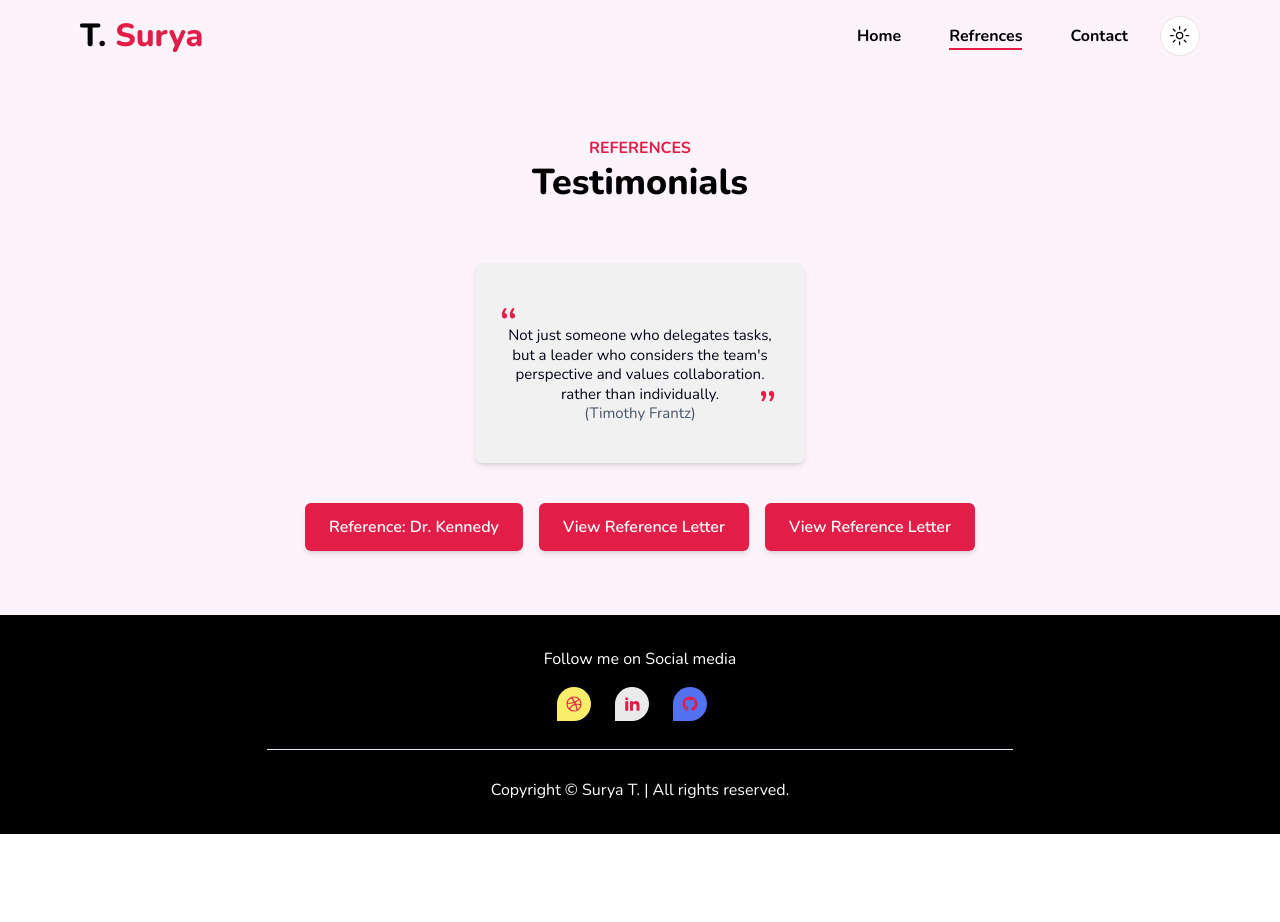
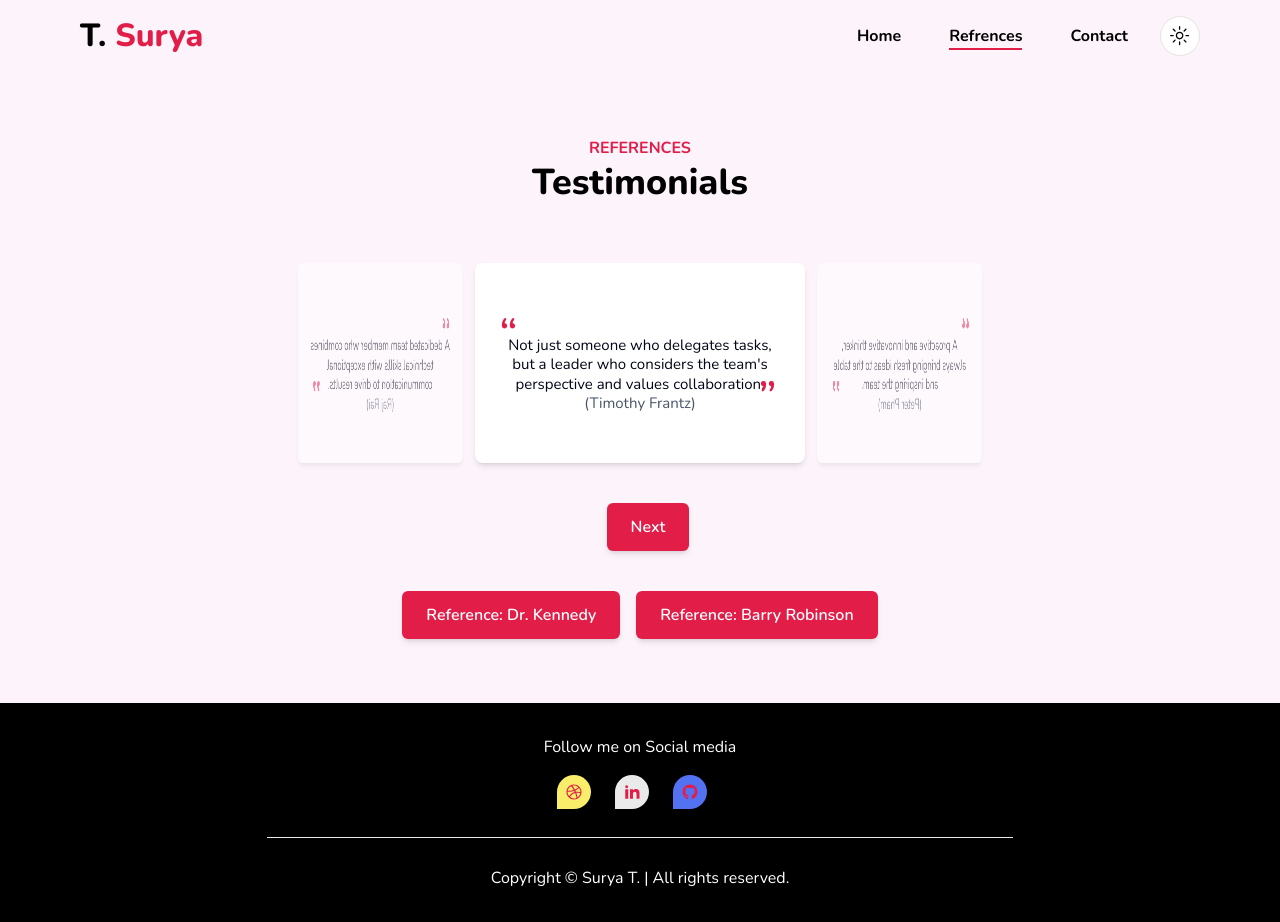
Before and after one commit to suryatimsina07/myportfolio, a Next.js app: page /portfolio in a window 1280 px wide. Before the commit the page ends 834 px from the top, so only its background shows below. Built offline with nearby package versions, Linux system fonts and the light colour scheme.

Commit message:
references and test

```diff
--- a/app/portfolio/page.jsx
+++ b/app/portfolio/page.jsx
@@ -1,9 +1,36 @@
 "use client";
-import { WORKDATA } from "@/public/data";
-import PortfolioCard from "@/components/ui/PortfolioCard";
-import { Tabs, TabsContent, TabsList, TabsTrigger } from '@/components/ui/tabs';
+import React, { useState } from "react";
 
 const page = () => {
+  const [activeIndex, setActiveIndex] = useState(0);
+
+  // Testimonials data
+  const testimonials = [
+    {
+      text: "Not just someone who delegates tasks, but a leader who considers the team's perspective and values collaboration.",
+      author: "Timothy Frantz",
+    },
+    {
+      text: "A proactive and innovative thinker, always bringing fresh ideas to the table and inspiring the team.",
+      author: "Peter Pham",
+    },
+    {
+      text: "A dedicated team member who combines technical skills with exceptional communication to drive results.",
+      author: "Raj Rai",
+    },
+  ];
+
+  // Function to handle index change
+  const handleRotate = (direction) => {
+    if (direction === "next") {
+      setActiveIndex((prevIndex) => (prevIndex + 1) % testimonials.length);
+    } else {
+      setActiveIndex((prevIndex) =>
+        prevIndex === 0 ? testimonials.length - 1 : prevIndex - 1
+      );
+    }
+  };
+
   return (
     <section className="max-padd-container py-16 xl:py-22 bg-[#fdf3fb] dark:bg-transparent">
       {/* Title */}
@@ -12,51 +39,72 @@ const page = () => {
         <h3 className="h3 font-extrabold">Testimonials</h3>
       </div>
 
-      {/* Zoom Boxes */}
-      <div className="flex flex-wrap justify-center gap-6 pt-10">
-        {/* Testimonial Card 1 */}
+      {/* Testimonial Carousel */}
+      <div className="relative flex justify-center items-center pt-10 perspective">
+        <div className="carousel w-[330px] h-[200px] relative">
+          {testimonials.map((testimonial, index) => {
+            // Determine the rotation angle for each testimonial
+            const rotation = (index - activeIndex) * 120; // 360/3 = 120 degrees
+
+            return (
               <div
-          className="w-[330px] h-[200px] bg-white dark:bg-gray-800 shadow-md rounded-lg flex flexCenter text-center p-6 transform transition-transform duration-300 hover:scale-105"
-          style={{ backgroundColor: '#f0f1f0' }}
+                key={index}
+                className="absolute w-[330px] h-[200px] shadow-md rounded-lg flex flexCenter text-center p-6 transition-transform duration-500 transform"
+                style={{
+                  backgroundColor: "#ffffff", // Set to white
+                  transform: `rotateY(${rotation}deg) translateZ(300px)`,
+                  opacity: index === activeIndex ? 1 : 0.5,
+                  zIndex: index === activeIndex ? 10 : 0,
+                }}
               >
                 <p className="text-gray-700 dark:text-#fdf3fb relative">
                   <span className="text-5xl absolute left--4 top-0 text-primary">“</span>
                   <span className="inline-block mt-6 text-slate-950">
-              Not just someone who delegates tasks, but a leader who considers the team's perspective and values collaboration.
-              rather than individually. <span className="text-5xl absolute right-1 bottom--11 text-primary">”</span>
-              <p className="text-slate-600">(Timothy Frantz)</p>
+                    {testimonial.text}
+                    <span className="text-5xl absolute right-1 bottom--11 text-primary">”</span>
+                    <p className="text-slate-600">({testimonial.author})</p>
                   </span>
                 </p>
               </div>
+            );
+          })}
+        </div>
+      </div>
+
+      {/* Rotate Buttons */}
+      <div className="flex justify-center gap-4 pt-10">
+        <button
+          onClick={() => handleRotate("prev")}
+
+        >
+
+        </button>
+        <button
+          onClick={() => handleRotate("next")}
+          className="px-6 py-3 bg-primary text-white font-semibold rounded-md shadow-md hover:bg-primary-dark transition-all"
+        >
+          Next
+        </button>
       </div>
 
       {/* Reference Letter Button */}
-      <div className=" flex justify-center gap-4 pt-10">
+      <div className="flex justify-center gap-4 pt-10">
         <a
-          href="/kennedy.pdf" // Replace with the actual file name and path in your public folder
-          target="_blank" // Opens the file in a new tab
-          rel="noopener noreferrer" // Security best practices
+          href="/kennedy.pdf"
+          target="_blank"
+          rel="noopener noreferrer"
           className="px-6 py-3 bg-primary text-white font-semibold rounded-md shadow-md hover:bg-primary-dark transition-all"
         >
           Reference: Dr. Kennedy
         </a>
 
         <a
-          href="/kennedy.pdf" // Replace with the actual file name and path in your public folder
-          target="_blank" // Opens the file in a new tab
-          rel="noopener noreferrer" // Security best practices
+          href="/barry.pdf"
+          target="_blank"
+          rel="noopener noreferrer"
           className="px-6 py-3 bg-primary text-white font-semibold rounded-md shadow-md hover:bg-primary-dark transition-all"
         >
-          View Reference Letter
-        </a>
-
-        <a
-          href="/kennedy.pdf" // Replace with the actual file name and path in your public folder
-          target="_blank" // Opens the file in a new tab
-          rel="noopener noreferrer" // Security best practices
-          className="px-6 py-3 bg-primary text-white font-semibold rounded-md shadow-md hover:bg-primary-dark transition-all"
-        >
-          View Reference Letter
+          Reference: Barry Robinson
         </a>
       </div>
     </section>
@@ -64,3 +112,12 @@ const page = () => {
 };
 
 export default page;
+<style jsx global>{`
+  .perspective {
+    perspective: 1000px;
+  }
+  .carousel {
+    transform-style: preserve-3d;
+    position: relative;
+  }
+`}</style>
```
Also changed, not shown: 1 other file (tests, documents, lock files or other folders). Lines whose indentation alone changed are shown as unchanged.
